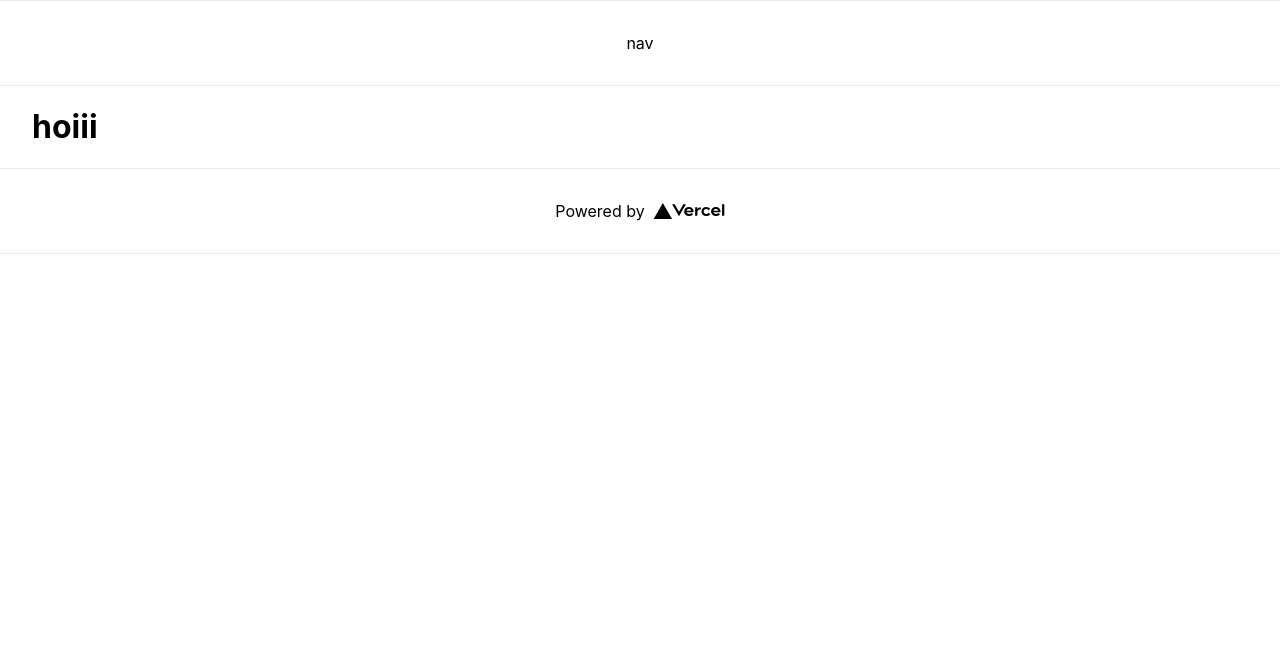
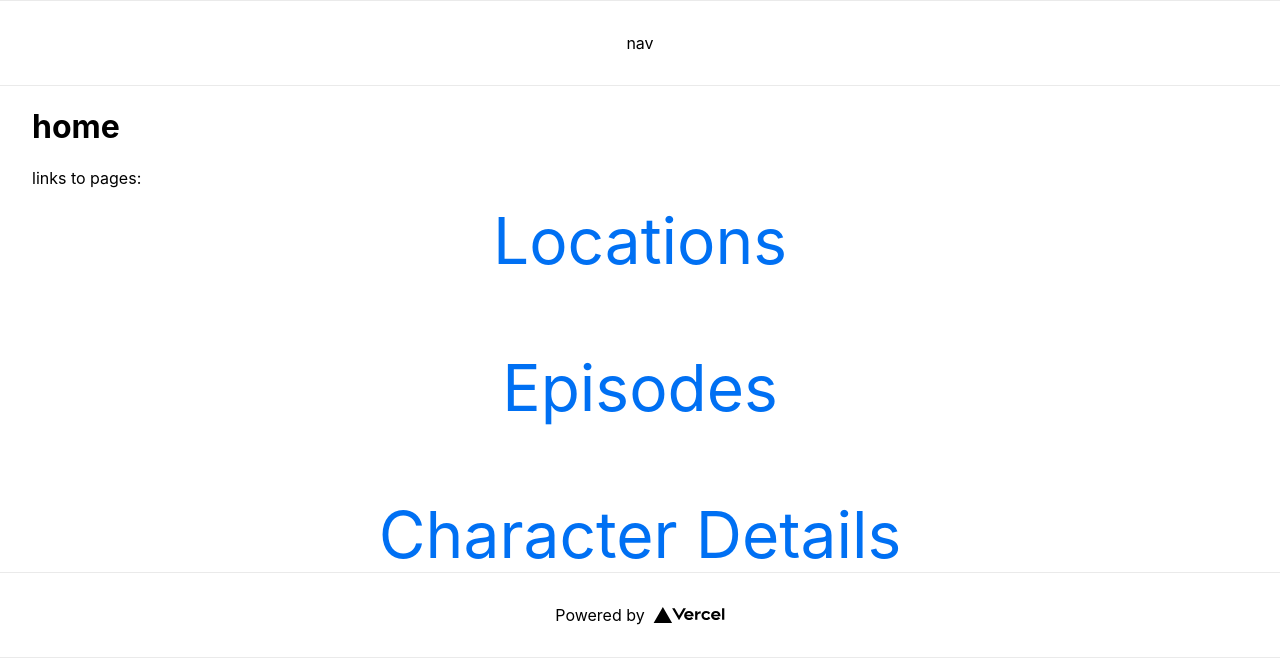
Before and after one commit to Atubak/grac-tc, a Next.js app: page / in a window 1280 px wide. Shown: the top 662 px of the page. Built offline with nearby package versions, Linux system fonts and the light colour scheme.

Commit message:
set up page structure

```diff
--- /dev/null
+++ b/pages/characters/index.js
@@ -0,0 +1,3 @@
+export default function Characters() {
+  return <h1>Characters!</h1>;
+}
--- /dev/null
+++ b/pages/episodes/index.js
@@ -0,0 +1,3 @@
+export default function Episodes() {
+  return <h1>Episodes!</h1>;
+}
--- a/pages/index.js
+++ b/pages/index.js
@@ -1,12 +1,27 @@
-import Head from "next/head";
-import Image from "next/image";
 import Layout from "../components/layout";
+import Link from "next/link";
 import styles from "../styles/utils.module.css";
 
 export default function Home() {
   return (
     <Layout>
-      <h1>hoiii</h1>
+      <h1>home</h1>
+      <p>links to pages:</p>
+      <div className={styles.title}>
+        <Link href="/locations">
+          <a> Locations</a>
+        </Link>
+        <br />
+        <br />
+        <Link href="/episodes">
+          <a> Episodes</a>
+        </Link>
+        <br />
+        <br />
+        <Link href="/characters">
+          <a> Character Details</a>
+        </Link>
+      </div>
     </Layout>
   );
 }
--- /dev/null
+++ b/pages/locations/index.js
@@ -0,0 +1,3 @@
+export default function Locations() {
+  return <h1>Locations!</h1>;
+}
```
Also changed, not shown: pages/characters/[id].js (added), pages/episodes/[id].js (added), pages/locations/[id].js (added).
